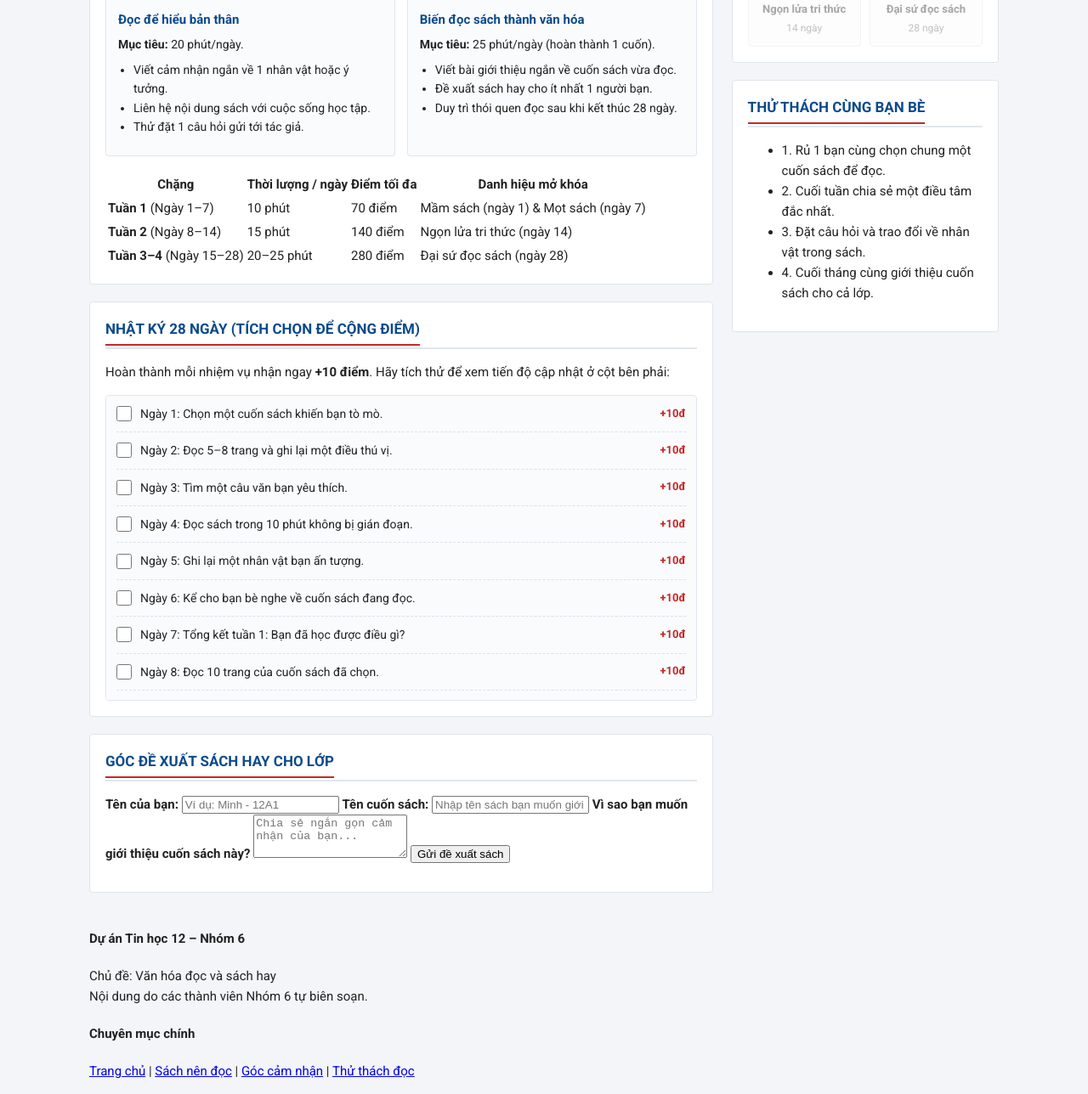
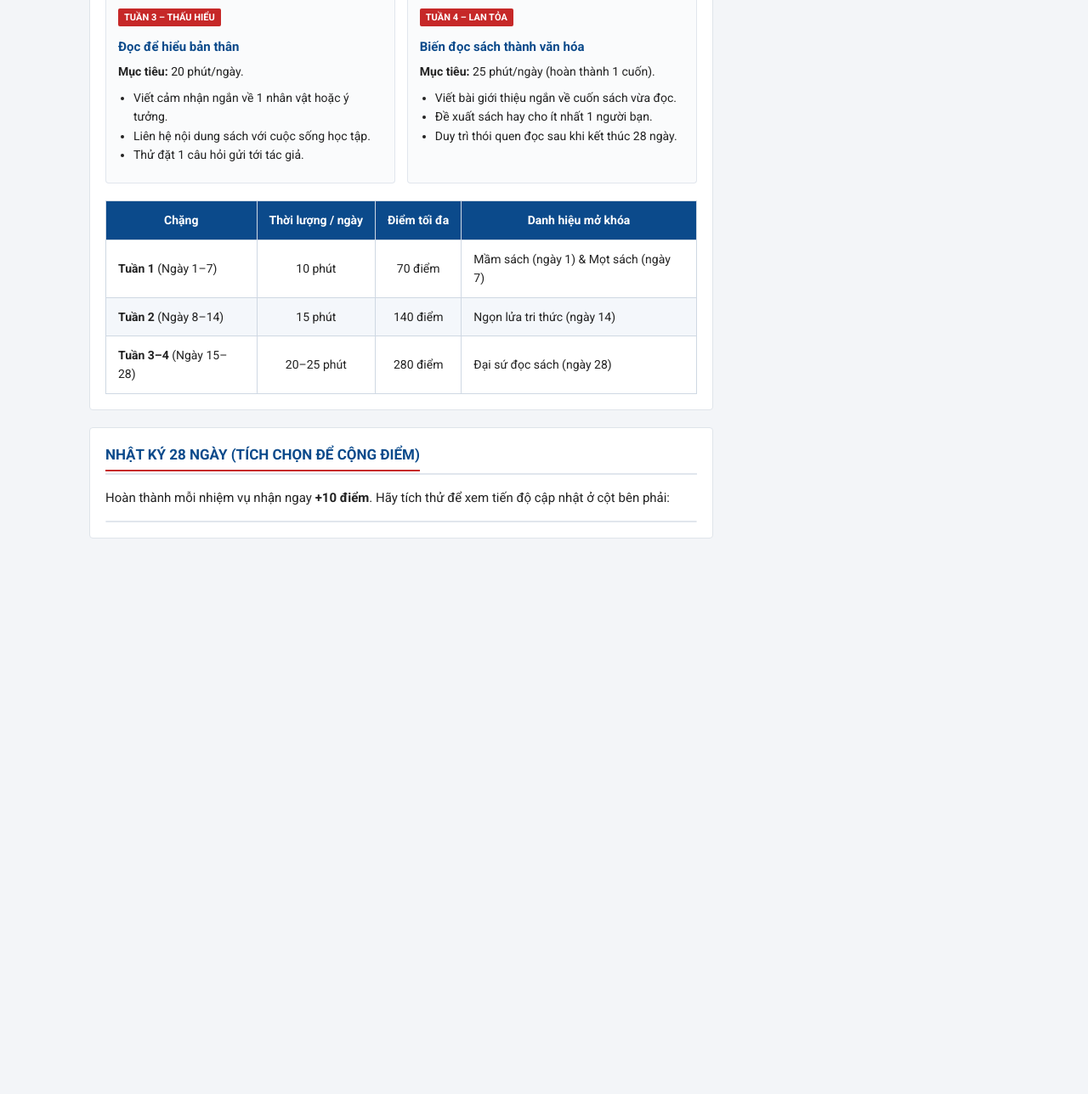
Before and after one commit to SlayCollin/Daisuvanhoadoc, a plain HTML site: page thu-thach.html in a window 1280 px wide. Shown: the part 702-1990 px from the top of the page at 85% size. After the commit the page ends 1378 px from the top, so only its background shows below. Drawn offline with Linux system fonts and the light colour scheme.

Commit message:
Update thu-thach.html

```diff
--- a/thu-thach.html
+++ b/thu-thach.html
@@ -34,7 +34,7 @@
       display: grid;
       grid-template-columns: repeat(2, 1fr);
       gap: 14px;
-      margin-bottom: 18px;
+      margin-bottom: 20px;
     }
     .the-chang {
       background-color: #fafbfc;
@@ -46,6 +46,44 @@
     .the-chang h3 { font-size: 15px; color: #0b4a8b; margin: 6px 0; }
     .the-chang ul { margin: 8px 0; padding-left: 18px; font-size: 14px; }
     .the-chang p { margin: 6px 0; font-size: 14px; }
+
+    /* Bảng tổng hợp các chặng */
+    .bang-wrap {
+      overflow-x: auto;
+      margin-top: 16px;
+    }
+    .bang-chang {
+      width: 100%;
+      border-collapse: collapse;
+      background-color: #ffffff;
+      font-size: 14px;
+      border: 1px solid #cfd8e3;
+    }
+    .bang-chang th,
+    .bang-chang td {
+      border: 1px solid #cfd8e3;
+      padding: 11px 14px;
+      text-align: left;
+      vertical-align: middle;
+    }
+    .bang-chang th {
+      background-color: #0b4a8b;
+      color: #ffffff;
+      font-weight: 700;
+      text-align: center;
+      white-space: nowrap;
+    }
+    .bang-chang td:nth-child(2),
+    .bang-chang td:nth-child(3) {
+      text-align: center;
+      white-space: nowrap;
+    }
+    .bang-chang tbody tr:nth-child(even) {
+      background-color: #f4f7fb;
+    }
+    .bang-chang tbody tr:hover {
+      background-color: #eaf1fa;
+    }
 
     /* Khung nhật ký 28 ngày có thanh cuộn gọn gàng */
     .ds-ngay {
@@ -65,7 +103,6 @@
       font-size: 14px;
     }
     .dong-ngay:last-child { border-bottom: none; }
-    /* Ghi đè width:100% từ style.css để ô tích không bị kéo giãn */
     .dong-ngay input[type="checkbox"] {
       width: 18px;
       height: 18px;
@@ -132,7 +169,21 @@
     .huy-hieu .icon { font-size: 26px; display: block; margin-bottom: 4px; }
     .huy-hieu p { margin: 3px 0 0; font-size: 12px; color: #666666; }
     .locked { opacity: 0.4; filter: grayscale(1); }
-    .ket-qua-form { color: #0b4a8b; font-weight: 700; margin-top: 10px; }
+
+    /* Bỏ hoàn toàn dấu chấm tròn đầu dòng ở mục Thử thách cùng bạn bè */
+    .ds-sidebar {
+      list-style: none;
+      margin: 0;
+      padding: 0;
+    }
+    .ds-sidebar li {
+      padding: 8px 0;
+      border-bottom: 1px dashed #e1e6ed;
+      font-size: 14px;
+    }
+    .ds-sidebar li:last-child {
+      border-bottom: none;
+    }
 
     @media (max-width: 768px) {
       .luoi-chang { grid-template-columns: 1fr; }
@@ -140,7 +191,11 @@
   </style>
 </head>
 <body>
-
+  <div class="top-bar">
+    <div class="container">
+      Dự án học tập Tin học 12 – Năm học 2026–2027 | Nhóm 6: Văn hóa đọc và sách hay
+    </div>
+  </div>
 
   <header>
     <div class="container">
@@ -218,14 +273,18 @@
           </div>
         </div>
 
-        <!-- BẢNG TỔNG HỢP (Đảm bảo yêu cầu có bảng biểu) -->
-        <table>
+        <!-- BẢNG TỔNG HỢP 4 CHẶNG -->
+        <div class="bang-wrap">
+          <table class="bang-chang">
+            <thead>
               <tr>
                 <th>Chặng</th>
                 <th>Thời lượng / ngày</th>
                 <th>Điểm tối đa</th>
                 <th>Danh hiệu mở khóa</th>
               </tr>
+            </thead>
+            <tbody>
               <tr>
                 <td><b>Tuần 1</b> (Ngày 1–7)</td>
                 <td>10 phút</td>
@@ -244,7 +303,9 @@
                 <td>280 điểm</td>
                 <td>Đại sứ đọc sách (ngày 28)</td>
               </tr>
+            </tbody>
           </table>
+        </div>
       </div>
 
       <!-- NHẬT KÝ 28 NGÀY -->
@@ -252,24 +313,6 @@
         <h2 class="tieu-de-muc"><span>Nhật ký 28 ngày (Tích chọn để cộng điểm)</span></h2>
         <p style="margin-top: 0;">Hoàn thành mỗi nhiệm vụ nhận ngay <b>+10 điểm</b>. Hãy tích thử để xem tiến độ cập nhật ở cột bên phải:</p>
         <div class="ds-ngay" id="dayList"></div>
-      </div>
-
-      <!-- FORM ĐỀ XUẤT SÁCH -->
-      <div class="hop">
-        <h2 class="tieu-de-muc"><span>Góc đề xuất sách hay cho lớp</span></h2>
-        <form id="bookForm">
-          <label for="studentName"><b>Tên của bạn:</b></label>
-          <input type="text" id="studentName" placeholder="Ví dụ: Minh - 12A1" required>
-
-          <label for="bookName"><b>Tên cuốn sách:</b></label>
-          <input type="text" id="bookName" placeholder="Nhập tên sách bạn muốn giới thiệu..." required>
-
-          <label for="reason"><b>Vì sao bạn muốn giới thiệu cuốn sách này?</b></label>
-          <textarea id="reason" rows="3" placeholder="Chia sẻ ngắn gọn cảm nhận của bạn..." required></textarea>
-
-          <button type="submit" class="nut">Gửi đề xuất sách</button>
-          <p class="ket-qua-form" id="formResult"></p>
-        </form>
       </div>
     </section>
 
@@ -294,149 +337,4 @@
       <div class="hop">
         <h2 class="tieu-de-muc"><span>Bộ sưu tập huy hiệu</span></h2>
         <div class="luoi-huy-hieu">
-          <div class="huy-hieu locked" id="badge1">
-            <span class="icon">🌱</span>
-            <b>Mầm sách</b>
-            <p>1 ngày</p>
-          </div>
-          <div class="huy-hieu locked" id="badge2">
-            <span class="icon">📚</span>
-            <b>Mọt sách</b>
-            <p>7 ngày</p>
-          </div>
-          <div class="huy-hieu locked" id="badge3">
-            <span class="icon">🔥</span>
-            <b>Ngọn lửa tri thức</b>
-            <p>14 ngày</p>
-          </div>
-          <div class="huy-hieu locked" id="badge4">
-            <span class="icon">👑</span>
-            <b>Đại sứ đọc sách</b>
-            <p>28 ngày</p>
-          </div>
-        </div>
-      </div>
-
-      <div class="hop">
-        <h2 class="tieu-de-muc"><span>Thử thách cùng bạn bè</span></h2>
-        <ul class="ds-sidebar">
-          <li>1. Rủ 1 bạn cùng chọn chung một cuốn sách để đọc.</li>
-          <li>2. Cuối tuần chia sẻ một điều tâm đắc nhất.</li>
-          <li>3. Đặt câu hỏi và trao đổi về nhân vật trong sách.</li>
-          <li>4. Cuối tháng cùng giới thiệu cuốn sách cho cả lớp.</li>
-        </ul>
-      </div>
-    </aside>
-  </main>
-
-  <footer>
-    <div class="container footer-grid">
-      <div>
-        <h4>Dự án Tin học 12 – Nhóm 6</h4>
-        <p>Chủ đề: Văn hóa đọc và sách hay<br>Nội dung do các thành viên Nhóm 6 tự biên soạn.</p>
-      </div>
-      <div>
-        <h4>Chuyên mục chính</h4>
-        <p>
-          <a href="index.html">Trang chủ</a> |
-          <a href="sach-nen-doc.html">Sách nên đọc</a> |
-          <a href="goc-cam-nhan.html">Góc cảm nhận</a> |
-          <a href="thu-thach.html">Thử thách đọc</a>
-        </p>
-      </div>
-    </div>
-  </footer>
-
-  <script>
-    const missions = [
-      "Chọn một cuốn sách khiến bạn tò mò.",
-      "Đọc 5–8 trang và ghi lại một điều thú vị.",
-      "Tìm một câu văn bạn yêu thích.",
-      "Đọc sách trong 10 phút không bị gián đoạn.",
-      "Ghi lại một nhân vật bạn ấn tượng.",
-      "Kể cho bạn bè nghe về cuốn sách đang đọc.",
-      "Tổng kết tuần 1: Bạn đã học được điều gì?",
-      "Đọc 10 trang của cuốn sách đã chọn.",
-      "Tìm một kiến thức mới từ sách.",
-      "Ghi lại hai câu nói tâm đắc.",
-      "Đọc một chương mà không kiểm tra điện thoại.",
-      "Liên hệ một ý tưởng trong sách với cuộc sống.",
-      "Chia sẻ một kiến thức mới với bạn cùng lớp.",
-      "Tổng kết tuần 2: Điều gì khiến bạn bất ngờ?",
-      "Đọc và suy nghĩ về một nhân vật.",
-      "Viết một câu hỏi dành cho tác giả.",
-      "Ghi lại một bài học bạn muốn áp dụng.",
-      "Đọc một đoạn sách yêu thích lần thứ hai.",
-      "Viết cảm nhận ngắn về nội dung vừa đọc.",
-      "Thử kể lại nội dung sách trong 1 phút.",
-      "Tổng kết tuần 3: Cuốn sách đã thay đổi suy nghĩ nào?",
-      "Tiếp tục hành trình với 20–25 phút đọc.",
-      "Tìm một người bạn để giới thiệu sách.",
-      "Viết một đoạn giới thiệu sách ngắn.",
-      "Chọn ra 3 điều tâm đắc nhất.",
-      "Đọc tiếp phần sách còn dang dở.",
-      "Chia sẻ cuốn sách yêu thích với lớp.",
-      "Tổng kết 28 ngày: Viết lời hứa duy trì thói quen đọc!"
-    ];
-
-    const dayList = document.getElementById("dayList");
-
-    missions.forEach((mission, index) => {
-      const item = document.createElement("div");
-      item.className = "dong-ngay";
-
-      const checkbox = document.createElement("input");
-      checkbox.type = "checkbox";
-      checkbox.id = "day" + (index + 1);
-
-      const label = document.createElement("label");
-      label.htmlFor = checkbox.id;
-      label.textContent = "Ngày " + (index + 1) + ": " + mission;
-
-      const points = document.createElement("span");
-      points.className = "diem";
-      points.textContent = "+10đ";
-
-      item.append(checkbox, label, points);
-      dayList.appendChild(item);
-
-      checkbox.addEventListener("change", updateProgress);
-    });
-
-    function updateProgress() {
-      const completed = document.querySelectorAll('.dong-ngay input:checked').length;
-      const total = missions.length;
-      const percentage = Math.round(completed / total * 100);
-      const points = completed * 10;
-
-      document.getElementById("completed").textContent = completed + "/" + total;
-      document.getElementById("totalPoints").textContent = points;
-      document.getElementById("percentage").textContent = percentage + "%";
-      document.getElementById("progressText").textContent =
-        "Bạn đã hoàn thành " + completed + " trên " + total + " ngày.";
-      document.getElementById("progressFill").style.width = percentage + "%";
-
-      let message = "Mọi hành trình đều bắt đầu từ trang sách đầu tiên!";
-      if (completed >= 28) message = "Chúc mừng! Bạn đã chinh phục trọn vẹn 28 ngày đọc sách!";
-      else if (completed >= 14) message = "Tuyệt vời! Bạn đang tiến rất gần đến đích!";
-      else if (completed >= 7) message = "Bạn đã hình thành những bước đầu của thói quen đọc!";
-      else if (completed >= 1) message = "Khởi đầu rất tốt! Hãy tiếp tục duy trì nhé!";
-      document.getElementById("motivation").textContent = message;
-
-      [1, 7, 14, 28].forEach((milestone, index) => {
-        const badge = document.getElementById("badge" + (index + 1));
-        badge.classList.toggle("locked", completed < milestone);
-      });
-    }
-
-    document.getElementById("bookForm").addEventListener("submit", function(event) {
-      event.preventDefault();
-      const name = document.getElementById("studentName").value;
-      const book = document.getElementById("bookName").value;
-      document.getElementById("formResult").textContent =
-        "Cảm ơn " + name + " đã giới thiệu cuốn sách \"" + book + "\" cho lớp!";
-      this.reset();
-    });
-  </script>
-</body>
-</html>
+          <div class="huy-hieu locked" id
```
Lines whose indentation alone changed are shown as unchanged.
